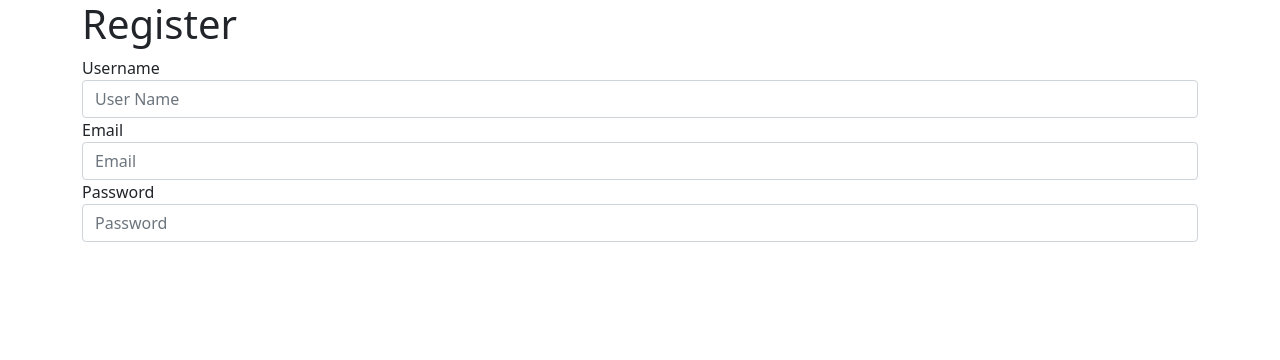
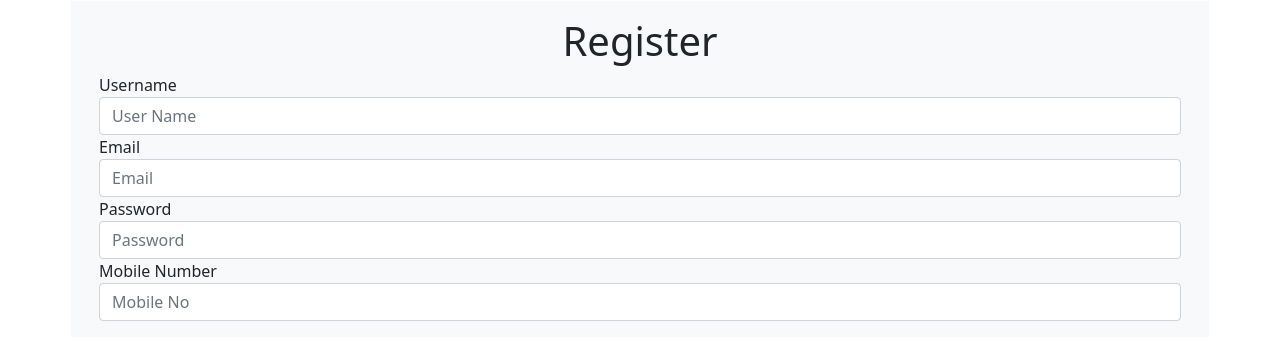
Before and after one commit to Govindvr/Reachout, a Flask app: page /register in a window 1280 px wide. Shown: the top 360 px of the page. Run offline with Flask 2, Linux system fonts and the light colour scheme; some libraries are stand-ins or nearby versions.

Commit message:
register form

```diff
--- a/app/forms.py
+++ b/app/forms.py
@@ -1,3 +1,5 @@
+from dataclasses import field
+from unicodedata import name
 from flask_wtf import FlaskForm
 from wtforms import StringField, PasswordField, SubmitField
 
@@ -5,4 +7,11 @@ class RegisterForm(FlaskForm):
     username = StringField(label="Username")
     email = StringField(label = "Email")
     password = PasswordField(label="Password")
+    phone = StringField(label="Mobile Number")
+
+    name = StringField(label = "Name")
+    education = StringField(label = "Class")
+    field = StringField(label = "Area of Interest")
+    project = StringField(label = "Projects/Work")
+
     submit = SubmitField(label="Submit")
--- a/app/templates/index.html
+++ b/app/templates/index.html
@@ -10,6 +10,8 @@
 <body>
     {% block body %}
 
+
+
     {% endblock %}
     <script src="https://cdn.jsdelivr.net/npm/@popperjs/core@2.10.2/dist/umd/popper.min.js" integrity="sha384-7+zCNj/IqJ95wo16oMtfsKbZ9ccEh31eOz1HGyDuCQ6wgnyJNSYdrPa03rtR1zdB" crossorigin="anonymous"></script>
     <script src="https://cdn.jsdelivr.net/npm/bootstrap@5.1.3/dist/js/bootstrap.min.js" integrity="sha384-QJHtvGhmr9XOIpI6YVutG+2QOK9T+ZnN4kzFN1RtK3zEFEIsxhlmWl5/YESvpZ13" crossorigin="anonymous"></script>
--- a/app/templates/register.html
+++ b/app/templates/register.html
@@ -2,7 +2,9 @@
 
 {% block body %}
     <div class="container">
-        <h1>Register</h1>
+        <div class="row border border-white p-3 mb-2 bg-light text-dark">
+            <div class="col">
+                <h1 class="text-center">Register</h1>
                 <form method="POST" class="form-register" >
                     {{ form.username.label() }}
                     {{ form.username(class = "form-control", placeholder = "User Name") }}
@@ -10,6 +12,10 @@
                     {{ form.email(class = "form-control", placeholder = "Email") }}
                     {{ form.password.label() }}
                     {{ form.password(class = "form-control", placeholder = "Password") }}
+                    {{ form.phone.label() }}
+                    {{ form.phone(class = "form-control", placeholder = "Mobile No") }}
                 </form>
             </div>
+        </div>
+    </div>
 {% endblock %}
```
Lines whose indentation alone changed are shown as unchanged.
